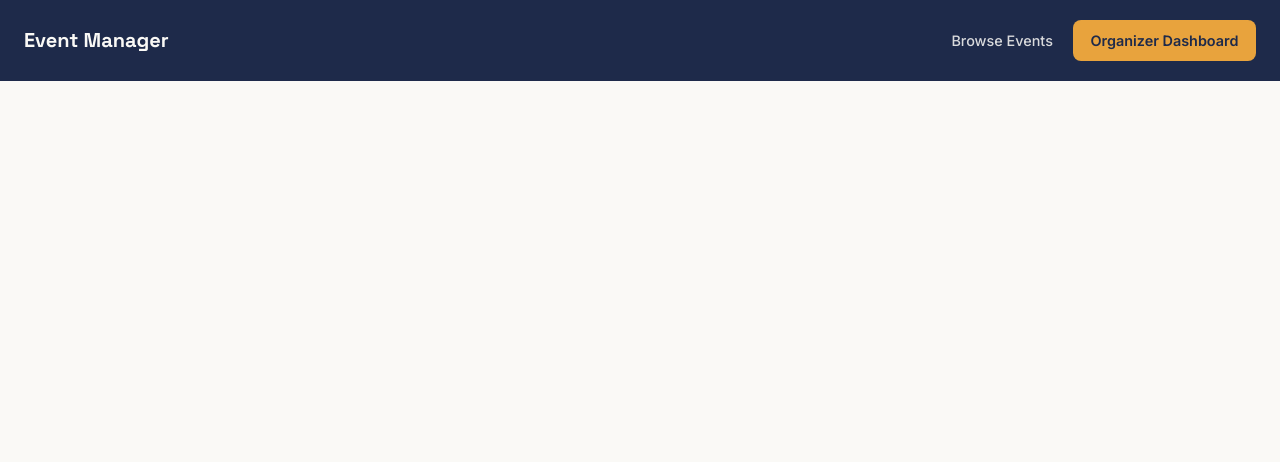
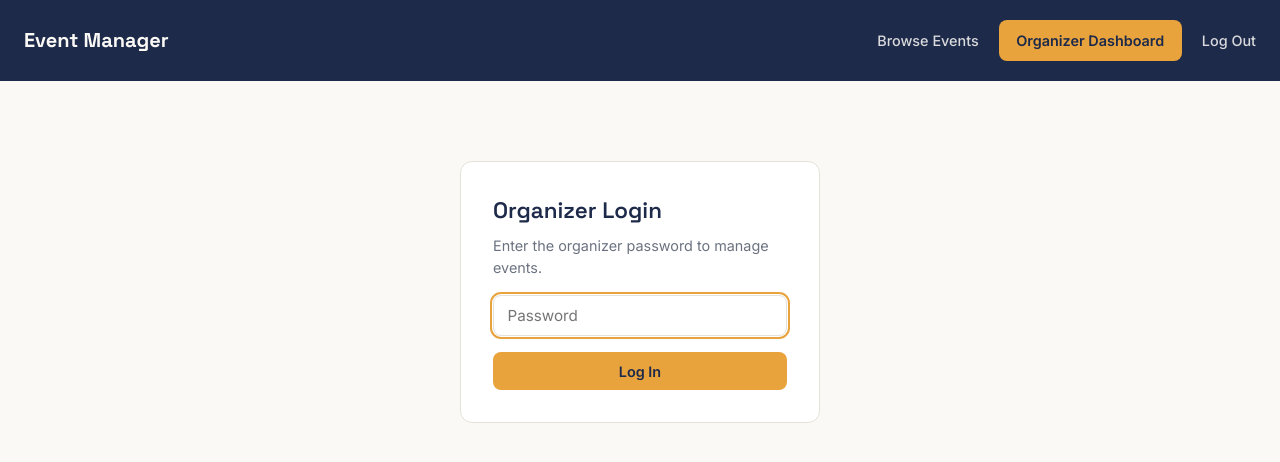
Before and after one commit to Sifen-W/event-management-system, a React (Vite) app in the folder client/: page /login in a window 1280 px wide. Shown: the top 462 px of the page. Built offline with nearby package versions, Linux system fonts and the light colour scheme; sample sign-in values are in the browser's storage.

Commit message:
Add frontend login flow and protect organizer routes

```diff
--- a/client/src/App.css
+++ b/client/src/App.css
@@ -39,6 +39,20 @@
   opacity: 1;
 }
 
+.link-btn {
+  background: none;
+  border: none;
+  color: var(--cream);
+  font-size: 0.9rem;
+  font-weight: 500;
+  opacity: 0.85;
+  padding: 0;
+}
+.link-btn:hover {
+  opacity: 1;
+  text-decoration: underline;
+}
+
 main { max-width: 1100px; margin: 0 auto; padding: 2rem 1.5rem; }
 
 @media (max-width: 480px) {
--- a/client/src/App.jsx
+++ b/client/src/App.jsx
@@ -1,29 +1,59 @@
-import { Routes, Route, Link } from 'react-router-dom'
+import { useState } from 'react'
+import { Routes, Route, Link, Navigate } from 'react-router-dom'
 import EventsList from './pages/EventsList'
 import EventDetail from './pages/EventDetail'
 import EventForm from './pages/EventForm'
+import Login from './pages/Login'
 import './App.css'
 
 function App() {
+  const [token, setToken] = useState(sessionStorage.getItem('token') || null)
+
+  function handleLogin(newToken) {
+    setToken(newToken)
+    sessionStorage.setItem('token', newToken)
+  }
+
+  function handleLogout() {
+    setToken(null)
+    sessionStorage.removeItem('token')
+  }
+
   return (
     <div className="app">
       <header className="navbar">
         <Link to="/" className="logo">Event Manager</Link>
         <nav className="nav-links">
           <Link to="/">Browse Events</Link>
-          <Link to="/organizer" className="btn-create">Organizer Dashboard</Link>
+          {token ? (
+            <>
+              <Link to="/organizer" className="btn-create">Organizer Dashboard</Link>
+              <button className="link-btn" onClick={handleLogout}>Log Out</button>
+            </>
+          ) : (
+            <Link to="/login" className="btn-create">Organizer Login</Link>
+          )}
         </nav>
       </header>
 
       <main>
         <Routes>
           <Route path="/" element={<EventsList isOrganizer={false} />} />
-          <Route path="/events/:id" element={<EventDetail isOrganizer={false} />} />
+          <Route path="/events/:id" element={<EventDetail isOrganizer={false} token={token} />} />
+          <Route path="/login" element={<Login onLogin={handleLogin} />} />
 
-          <Route path="/organizer" element={<EventsList isOrganizer={true} />} />
-          <Route path="/organizer/events/:id" element={<EventDetail isOrganizer={true} />} />
-          <Route path="/events/new" element={<EventForm />} />
-          <Route path="/events/:id/edit" element={<EventForm />} />
+          <Route path="/organizer" element={
+            token ? <EventsList isOrganizer={true} /> : <Navigate to="/login" />
+          } />
+          <Route path="/organizer/events/:id" element={
+            token ? <EventDetail isOrganizer={true} token={token} /> : <Navigate to="/login" />
+          } />
+          <Route path="/events/new" element={
+            token ? <EventForm token={token} /> : <Navigate to="/login" />
+          } />
+          <Route path="/events/:id/edit" element={
+            token ? <EventForm token={token} /> : <Navigate to="/login" />
+          } />
         </Routes>
       </main>
     </div>
--- a/client/src/pages/EventDetail.jsx
+++ b/client/src/pages/EventDetail.jsx
@@ -2,7 +2,7 @@ import { useState, useEffect } from 'react'
 import { useParams, useNavigate, Link } from 'react-router-dom'
 import './EventDetail.css'
 
-function EventDetail({ isOrganizer }) {
+function EventDetail({ isOrganizer, token }) {
   const { id } = useParams()
   const navigate = useNavigate()
 
@@ -40,10 +40,13 @@ function EventDetail({ isOrganizer }) {
   }, [id])
 
   async function handleDelete() {
-    if (!confirm('Delete this event? This cannot be undone.')) return
-    await fetch(`http://localhost:3001/api/events/${id}`, { method: 'DELETE' })
-    navigate('/')
-  }
+      if (!confirm('Delete this event? This cannot be undone.')) return
+      await fetch(`http://localhost:3001/api/events/${id}`, {
+        method: 'DELETE',
+        headers: { 'Authorization': `Bearer ${token}` }
+      })
+      navigate(isOrganizer ? '/organizer' : '/')
+    }
 
   async function handleRsvp(e) {
       e.preventDefault()
--- a/client/src/pages/EventForm.jsx
+++ b/client/src/pages/EventForm.jsx
@@ -2,7 +2,7 @@ import { useState, useEffect } from 'react'
 import { useNavigate, useParams } from 'react-router-dom'
 import './EventForm.css'
 
-function EventForm() {
+function EventForm({ token }) {
   const { id } = useParams()
   const isEditing = Boolean(id)
   const navigate = useNavigate()
@@ -60,7 +60,10 @@ function EventForm() {
     try {
       const res = await fetch(url, {
         method,
-        headers: { 'Content-Type': 'application/json' },
+        headers: {
+          'Content-Type': 'application/json',
+          'Authorization': `Bearer ${token}`
+        },
         body: JSON.stringify({ ...form, capacity: Number(form.capacity) })
       })
       if (!res.ok) throw new Error('Failed to save event')
--- /dev/null
+++ b/client/src/pages/Login.css
@@ -0,0 +1,41 @@
+.login-page {
+  display: flex;
+  justify-content: center;
+  padding-top: 3rem;
+}
+
+.login-form {
+  background: white;
+  border: 1px solid var(--border);
+  border-radius: 12px;
+  padding: 2rem;
+  width: 100%;
+  max-width: 360px;
+  display: flex;
+  flex-direction: column;
+  gap: 1rem;
+}
+
+.login-form h1 {
+  font-size: 1.4rem;
+}
+
+.login-subtitle {
+  color: var(--gray);
+  font-size: 0.9rem;
+  margin-top: -0.5rem;
+}
+
+.login-form input {
+  font-family: var(--font-body);
+  font-size: 0.95rem;
+  border: 1px solid var(--border);
+  border-radius: 8px;
+  padding: 0.65rem 0.85rem;
+  background: var(--cream);
+}
+.login-form input:focus {
+  outline: 2px solid var(--amber);
+  outline-offset: 1px;
+  background: white;
+}
--- /dev/null
+++ b/client/src/pages/Login.jsx
@@ -0,0 +1,57 @@
+import { useState } from 'react'
+import { useNavigate } from 'react-router-dom'
+import './Login.css'
+
+function Login({ onLogin }) {
+  const [password, setPassword] = useState('')
+  const [error, setError] = useState('')
+  const [submitting, setSubmitting] = useState(false)
+  const navigate = useNavigate()
+
+  async function handleSubmit(e) {
+    e.preventDefault()
+    setError('')
+    setSubmitting(true)
+
+    try {
+      const res = await fetch('http://localhost:3001/api/auth/login', {
+        method: 'POST',
+        headers: { 'Content-Type': 'application/json' },
+        body: JSON.stringify({ password })
+      })
+      const data = await res.json()
+      if (!res.ok) {
+        setError(data.error || 'Login failed')
+        setSubmitting(false)
+        return
+      }
+      onLogin(data.token)
+      navigate('/organizer')
+    } catch (err) {
+      setError('Could not connect to the server.')
+      setSubmitting(false)
+    }
+  }
+
+  return (
+    <div className="login-page">
+      <form className="login-form" onSubmit={handleSubmit}>
+        <h1>Organizer Login</h1>
+        <p className="login-subtitle">Enter the organizer password to manage events.</p>
+        <input
+          type="password"
+          placeholder="Password"
+          value={password}
+          onChange={e => setPassword(e.target.value)}
+          autoFocus
+        />
+        {error && <p className="form-error">{error}</p>}
+        <button type="submit" className="btn-primary" disabled={submitting}>
+          {submitting ? 'Logging in...' : 'Log In'}
+        </button>
+      </form>
+    </div>
+  )
+}
+
+export default Login
```
